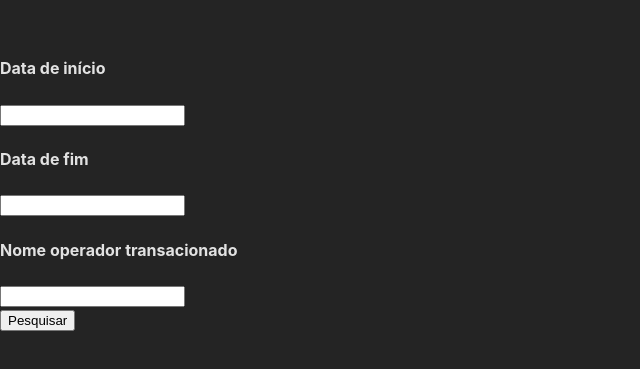
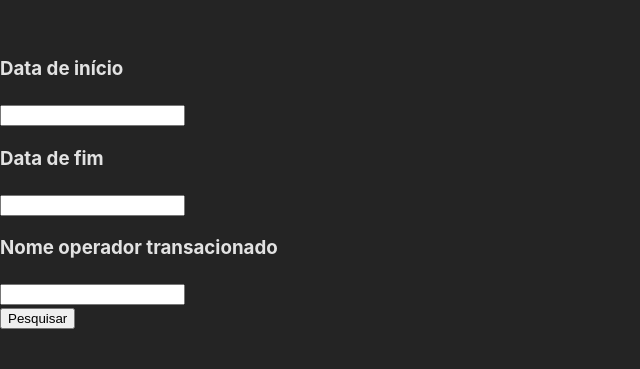
Before and after one commit to me-luc/ps-supera-frontend, a React (Vite) app: page / in a window 1280 px wide. Shown: the part 217-586 px from the top of the page, without its empty margins (0-640 px from the left). Built offline with nearby package versions, Linux system fonts and the light colour scheme; the HTML template or start-up script is replaced by a standard one.

Commit message:
feat: update search param component

```diff
--- a/src/SearchParam.tsx
+++ b/src/SearchParam.tsx
@@ -1,16 +1,21 @@
 interface SearchParamProps {
-  value: string;
-  valueName: string;
-  setValue: (value: string) => void;
+	valueName: string;
+	setValue: (value: string) => void;
+	inputAttributes?: React.InputHTMLAttributes<HTMLInputElement>;
 }
 
-function SearchParam({ value, setValue, valueName }: SearchParamProps) {
-  return (
-    <div className="search-param-box">
-      <h4>{valueName}</h4>
-      <input onChange={(e) => setValue(e.target.value)}/>
-    </div>
-  );
+export default function SearchParam({
+	setValue,
+	valueName,
+	inputAttributes,
+}: SearchParamProps) {
+	return (
+		<div className='search-param-box'>
+			<h3>{valueName}</h3>
+			<input
+				onChange={(e) => setValue(e.target.value)}
+				{...inputAttributes}
+			/>
+		</div>
+	);
 }
-
-export default SearchParam;
```
